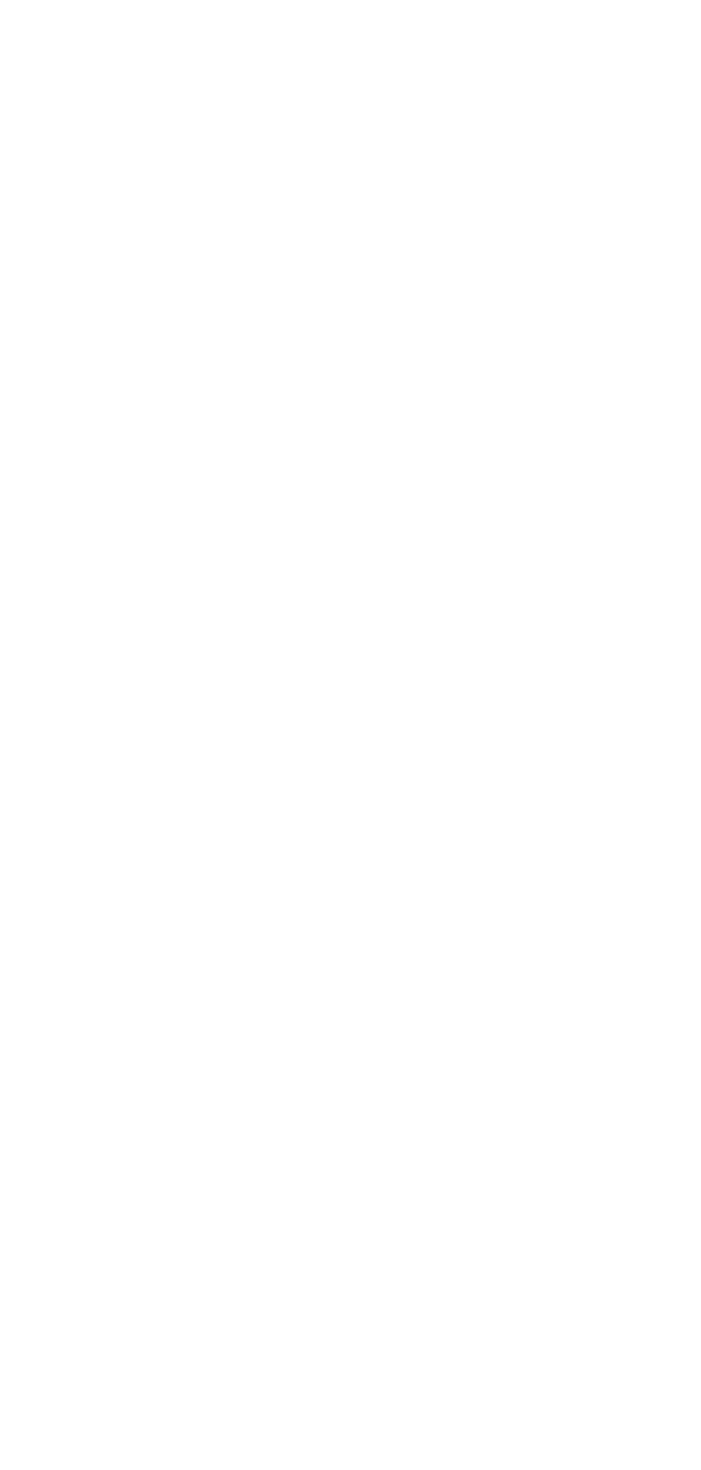
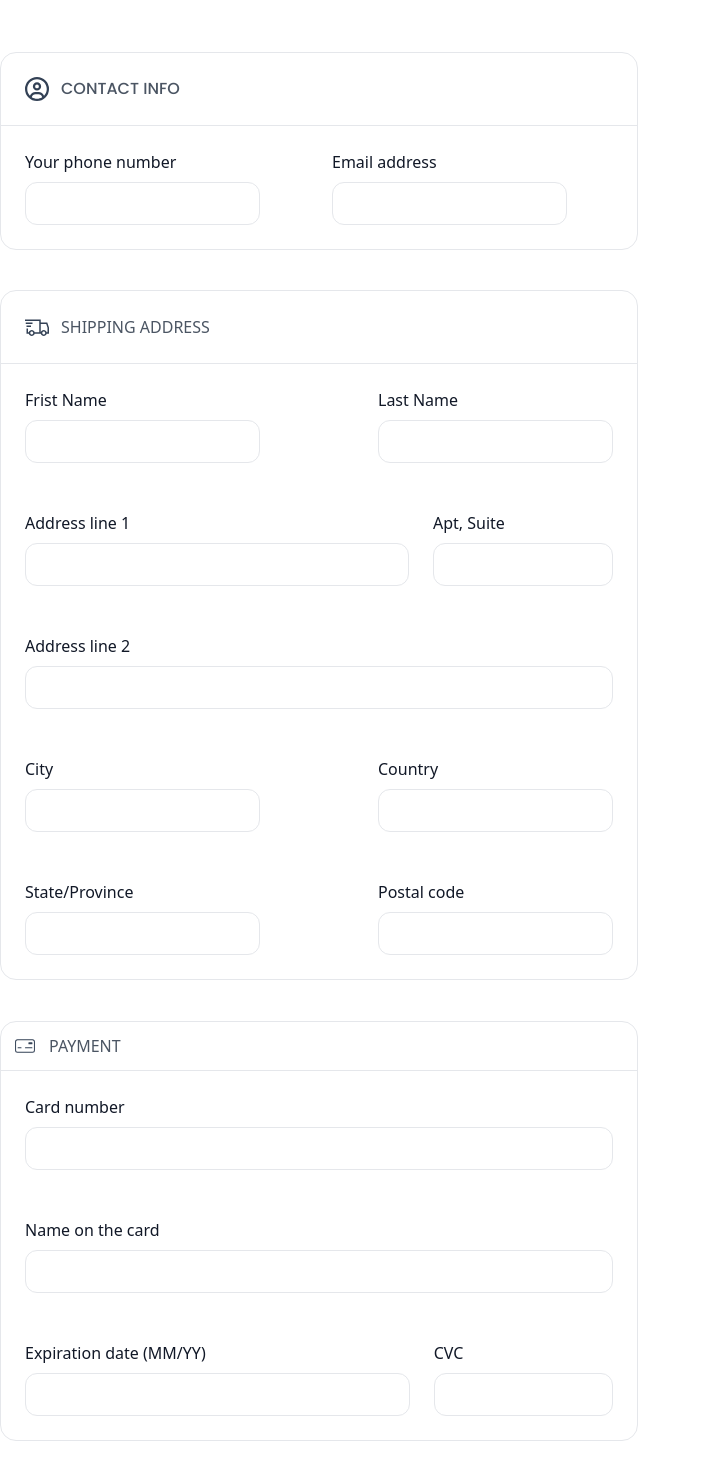
Before and after one commit to Rakib-Hassan-web/E-commarce-Project-nexton-, a React (Vite) app: page /CheckOut in a window 1280 px wide. Before the commit this address had no page. Shown: the part 200-1670 px from the top of the page, without its empty margins (0-701 px from the left). Before the commit the page ends 800 px from the top, so only its background shows below. Built offline with nearby package versions, Linux system fonts and the light colour scheme; no server answers.

Commit message:
checkOut page left side

```diff
--- a/src/App.jsx
+++ b/src/App.jsx
@@ -10,6 +10,7 @@ import ProductPage from './pages/ProductPage'
 import RegisterPage from './pages/RegisterPage'
 import LoginPage from './pages/LoginPage'
   import { ToastContainer } from 'react-toastify';
+import CheckOutPage from './pages/CheckOutPage'
 
 
 function App() {
@@ -27,6 +28,7 @@ const myroute = createBrowserRouter(createRoutesFromElements(
   <Route path='/Product/:ProductID' element={<ProductPage/>}/>
   <Route path='RegisterPage' element={<RegisterPage/>} />
   <Route path='/LoginPage'   element={<LoginPage/>}/>
+  <Route path='/CheckOut'   element={<CheckOutPage/>}/>
 </Route>
 
 
--- a/src/components/AddToCart.jsx
+++ b/src/components/AddToCart.jsx
@@ -78,7 +78,7 @@ return (
 
             </div>
             {/* ------------check out button---------- */}
-            <Link
+            <Link to={'/CheckOut'}
                 className='w-full text-center bg-black mt-[5px] inline-block py-4 text-2xl text-white font-praymary font-semibold'>
             Check Out</Link>
 
--- a/src/pages/CheckOutPage.jsx
+++ b/src/pages/CheckOutPage.jsx
@@ -0,0 +1,139 @@
+import React from 'react'
+// import BreadCrumb from './BreadCrumb'
+import { FaRegCircleUser } from "react-icons/fa6";
+import { LiaShippingFastSolid } from "react-icons/lia";
+import { CiCreditCard2 } from "react-icons/ci";
+// import OrderSummary from './common/OrderSummary';
+
+const CheckOutPage = () => {
+  return (
+    <>
+         <section id='checkOut' className='pt-[40px] pb-[72px]'>
+            <div className="container">
+                <h2 className='text-[36px] font-semibold font-praymary text-second mb-[12px]'>Checkout</h2>
+                {/* <BreadCrumb breadName={'Checkout'}/> */}
+
+                <div className="checkRow mt-[52px] flex justify-between">
+                    <div className="INFO w-[638px]">
+
+                        <div className="CONTACT border border-[#E5E7EB] rounded-[16px]">
+
+                           <div className='flex gap-[12px] items-center border-b border-[#E5E7EB] p-[24px]'>
+                               <FaRegCircleUser className='text-[24px] text-[#334155]'/>
+                               <p className='text-[16px] text-[#4B5563] font-medium font-praymary'>CONTACT INFO</p>
+                           </div>
+                            <div className="phnEmail flex gap-[24px] items-center">
+                                <div className='w-[283px] p-[24px]'>
+                                    <p className='text-[16px] text-second font-medium font-poppins'>Your phone number</p>
+                                    <input type='number' className='outline-0 text-[18px] font-poppins text-gray-500 pl-[10PX] border border-[#E5E7EB] h-[43px] w-full rounded-[12px] mt-[8px]'></input>
+                                </div>
+
+                                <div className='w-[283px] p-[24px]'>
+                                    <p className='text-[16px] text-second font-medium font-poppins'>Email address</p>
+                                    <input type='email' className='outline-0 text-[18px] font-poppins text-gray-500 pl-[10PX] border border-[#E5E7EB] h-[43px] w-full rounded-[12px] mt-[8px]'></input>
+                                    </div>
+                            </div>
+
+                        </div>
+
+                        <div className="SHIPPING border border-[#E5E7EB] rounded-[16px] mt-[40px]">
+                            <div className='flex gap-[12px] items-center border-b border-[#E5E7EB] p-[24px]'>
+                                <LiaShippingFastSolid className='text-[24px] text-[#334155]'/>
+                                <p className='text-[16px] text-[#4B5563] font-medium font-poppins'>SHIPPING ADDRESS</p>
+                            </div>
+                            <div className="ADDRESS flex justify-between">
+                                <div className='w-[283px] p-[24px]'>
+                                    <p className='text-[16px] text-[#111827] font-medium font-poppins'>Frist Name</p>
+                                    <input type='text' className='outline-0 text-[18px] font-poppins text-gray-500 pl-[10PX] border border-[#E5E7EB] h-[43px] w-full rounded-[12px] mt-[8px]'></input>
+                                </div>
+
+                                <div className='w-[283px] p-[24px]'>
+                                    <p className='text-[16px] text-[#111827] font-medium font-poppins'>Last Name</p>
+                                    <input type='text' className='outline-0 text-[18px] font-poppins text-gray-500 pl-[10PX] border border-[#E5E7EB] h-[43px] w-full rounded-[12px] mt-[8px]'></input>
+                                </div>
+                            </div>
+                               <div className='flex gap-[24px] p-[24px]'>
+                                   <div className='w-[384px]'>
+                                      <p className='text-[16px] text-second font-medium font-poppins'>Address line 1</p>
+                                      <input type='text' className='outline-0 text-[18px] font-poppins text-gray-500 pl-[10PX] border border-[#E5E7EB] h-[43px] w-full rounded-[12px] mt-[8px]'></input>
+                                  </div>
+                                  <div className='w-[180px]'>
+                                      <p className='text-[16px] text-second font-medium font-poppins'>Apt, Suite</p>
+                                      <input type='text' className='outline-0 text-[18px] font-poppins text-gray-500 pl-[10PX] border border-[#E5E7EB] h-[43px] w-full rounded-[12px] mt-[8px]'></input>
+                                  </div>
+                              </div>
+
+                              <div className="LINE2 p-[24px]">
+                                <p className='text-[16px] text-second font-medium font-poppins'>Address line 2</p>
+                                <input type='text' className='outline-0 text-[18px] font-poppins text-gray-500 pl-[10PX] border border-[#E5E7EB] h-[43px] w-full rounded-[12px] mt-[8px]'></input>
+                              </div>
+
+                              <div className="CITY flex justify-between">
+                                <div className='w-[283px] p-[24px]'>
+                                    <p className='text-[16px] text-[#111827] font-medium font-poppins'>City</p>
+                                    <input type='text' className='outline-0 text-[18px] font-poppins text-gray-500 pl-[10PX] border border-[#E5E7EB] h-[43px] w-full rounded-[12px] mt-[8px]'></input>
+                                </div>
+
+                                <div className='w-[283px] p-[24px]'>
+                                    <p className='text-[16px] text-[#111827] font-medium font-poppins'>Country</p>
+                                    <input type='text' className='outline-0 text-[18px] font-poppins text-gray-500 pl-[10PX] border border-[#E5E7EB] h-[43px] w-full rounded-[12px] mt-[8px]'></input>
+                                </div>
+                            </div>
+
+                            <div className="ADDRESS flex justify-between">
+                                <div className='w-[283px] p-[24px]'>
+                                    <p className='text-[16px] text-[#111827] font-medium font-poppins'>State/Province</p>
+                                    <input type='text' className='outline-0 text-[18px] font-poppins text-gray-500 pl-[10PX] border border-[#E5E7EB] h-[43px] w-full rounded-[12px] mt-[8px]'></input>
+                                </div>
+
+                                <div className='w-[283px] p-[24px]'>
+                                    <p className='text-[16px] text-[#111827] font-medium font-poppins'>Postal code</p>
+                                    <input type='text' className='outline-0 text-[18px] font-poppins text-gray-500 pl-[10PX] border border-[#E5E7EB] h-[43px] w-full rounded-[12px] mt-[8px]'></input>
+                                </div>
+                            </div>
+                        </div>
+
+                        <div className="PAYMENT mt-[41px] border border-[#E5E7EB] rounded-[16px]">
+                            <div className="head flex gap-[12px] items-center p-[12px] border-b border-[#E5E7EB]">
+                                <CiCreditCard2 className='text-[24px] text-[#334155]'/>
+                                <p className='text-[16px] text-[#4B5563] font-medium font-poppins'>PAYMENT</p>
+                            </div>
+
+                            <div className='p-[24px]'>
+                                <p className='text-[16px] text-[#111827] font-medium font-poppins'>Card number</p>
+                                <input type='number' className='outline-0 text-[18px] font-poppins text-gray-500 pl-[10PX] border border-[#E5E7EB] h-[43px] w-full rounded-[12px] mt-[8px]'></input>
+                            </div>
+
+                            <div className='p-[24px]'>
+                                <p className='text-[16px] text-[#111827] font-medium font-poppins'>Name on the card</p>
+                                <input type='text' className='outline-0 text-[18px] font-poppins text-gray-500 pl-[10PX] border border-[#E5E7EB] h-[43px] w-full rounded-[12px] mt-[8px]'></input>
+                            </div>
+
+                               <div className='flex gap-[24px] p-[24px]'>
+                                    <div className='w-[386px]'>
+                                      <p className='text-[16px] text-[#111827] font-medium font-poppins'>Expiration date (MM/YY)</p>
+                                      <input type='text' className='outline-0 text-[18px] font-poppins text-gray-500 pl-[10PX] border border-[#E5E7EB] h-[43px] w-full rounded-[12px] mt-[8px]'></input>
+                                  </div>
+
+                                  <div className='w-[180px]'>
+                                      <p className='text-[16px] text-[#111827] font-medium font-poppins'>CVC</p>
+                                      <input type='text' className='outline-0 text-[18px] font-poppins text-gray-500 pl-[10PX] border border-[#E5E7EB] h-[43px] w-full rounded-[12px] mt-[8px]'></input>
+                                  </div>
+                               </div>
+                        </div>
+
+                    </div>
+
+                    {/* Order summery */}
+                    {/* <OrderSummary /> */}
+
+
+                </div>
+
+            </div>
+         </section>
+    </>
+  )
+}
+
+export default CheckOutPage
```
